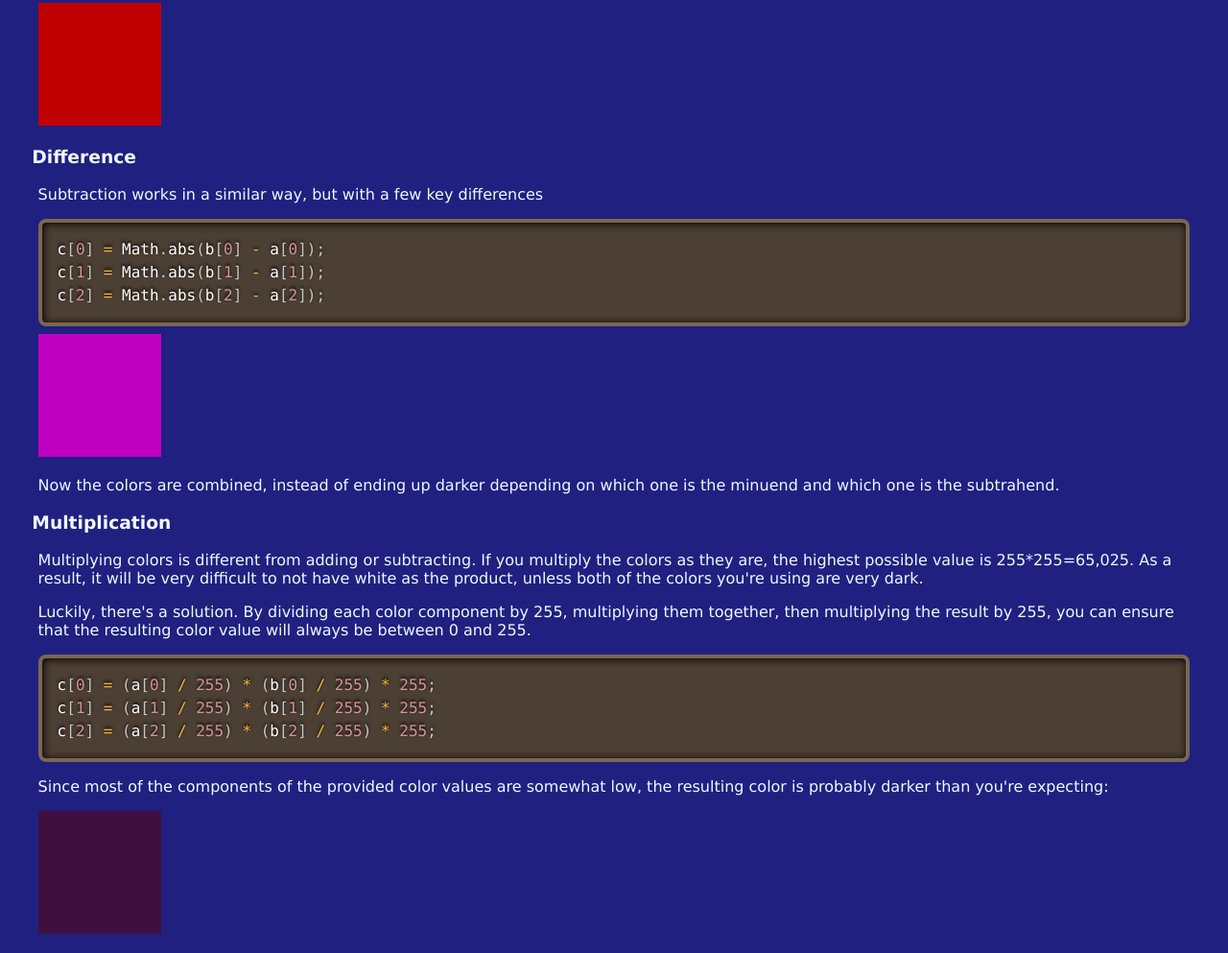
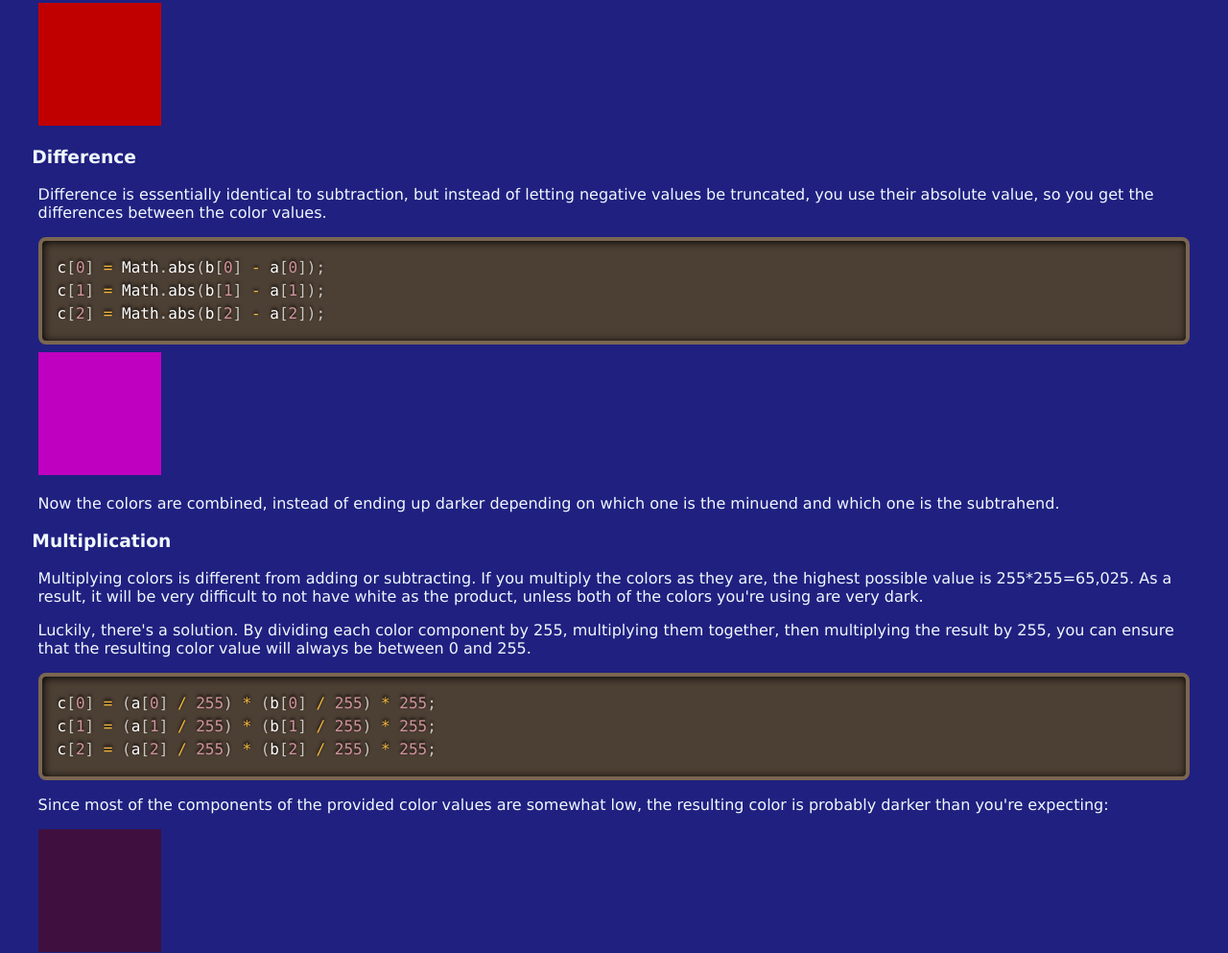
Before and after one commit to InvisibleWater/MattGraphicsTutorials, a plain HTML site: page colors/color.html in a window 1280 px wide. Shown: the part 2353-3346 px from the top of the page at 96% size. Drawn offline with Linux system fonts and the light colour scheme.

Commit message:
Update color.html
I don't know why it took me so long to do this.

```diff
--- a/colors/color.html
+++ b/colors/color.html
@@ -100,7 +100,7 @@ c[2] = b[2] - a[2];</code></pre></div>
         <p>Since subtraction is not commutative, the order you put the values in is important. For example, if you subtract the second color from the first color, you get this:</p>
         <img src="images/SubSquare2.png" class="page-image" alt="Difference of two colors">
         <h3 class="subheading" id="difference">Difference</h3>
-        <p>Subtraction works in a similar way, but with a few key differences</p>
+        <p>Difference is essentially identical to subtraction, but instead of letting negative values be truncated, you use their absolute value, so you get the differences between the color values.</p>
         <div class="code-container"><pre><code class="language-javascript">c[0] = Math.abs(b[0] - a[0]);
 c[1] = Math.abs(b[1] - a[1]);
 c[2] = Math.abs(b[2] - a[2]);</code></pre></div>
```
